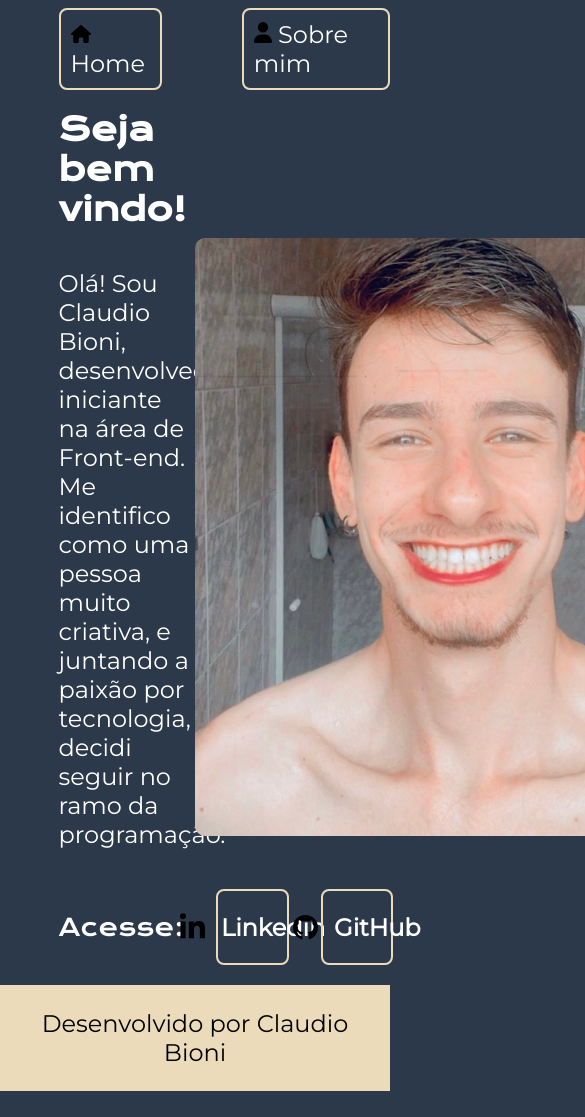
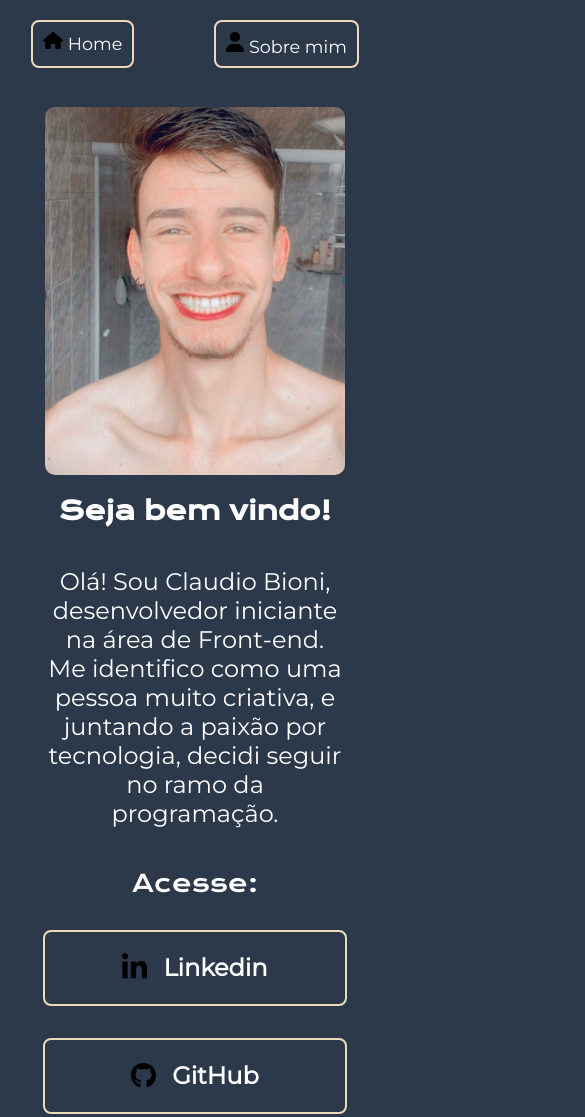
Before and after one commit to ClaudioBioni/Portfolio, a plain HTML site: page index.html in a window 390 px wide. Shown: the top 1117 px of the page, 585 px wide, since content can reach past the window. Before the commit the page ends 1091 px from the top, so only its background shows below. Drawn offline with nearby package versions, Linux system fonts and the light colour scheme.

Commit message:
Atualizacao de teste

```diff
--- a/styles/style.css
+++ b/styles/style.css
@@ -183,3 +183,53 @@ body {
 
     }
 }
+
+@media (max-width: 425px) {
+    .cabecalho {
+        padding: 5%;
+    }
+
+    .cabecalho__menu {
+        justify-content: center;
+
+    }
+
+    .cabecalho__menu__link{
+        font-size: 1.1rem;
+    }
+
+    .apresentacao {
+        flex-direction: column-reverse;
+        padding: 5%;
+    }
+
+    .apresentacao__imagem {
+        width: 300px;
+    }
+
+    .apresentacao__conteudo {
+        width: 300px;
+        text-align: center;
+    }
+
+    .apresentacao__conteudo__titulo {
+        padding-top: 20px;
+        font-size: 1.6rem;
+        text-align: center;
+    }
+
+    .apresentacao__conteudo__links {
+        flex-direction: column;
+    }
+
+    .apresentacao__links__navegacao {
+        width: 300px;
+
+    }
+
+    .rodape {
+        padding: 12px;
+        font-size: 1rem;
+    }
+
+}
```
